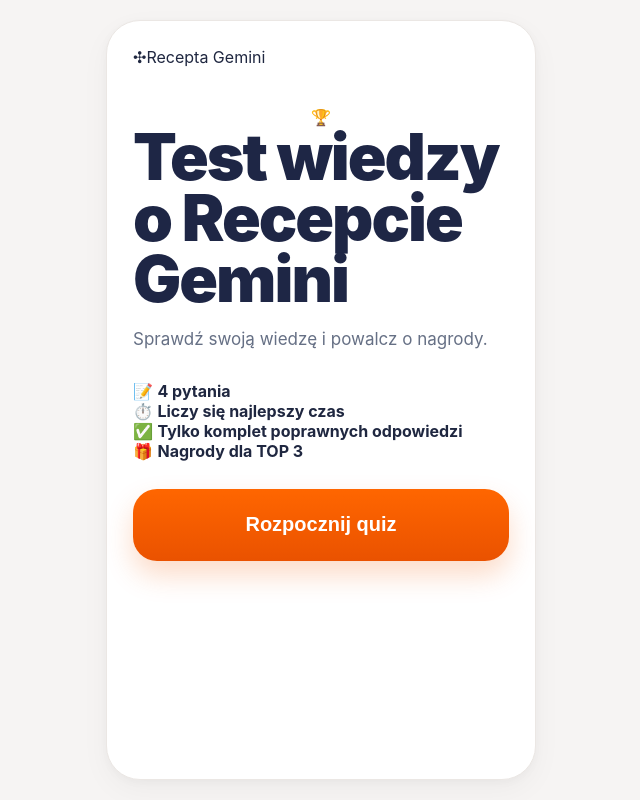
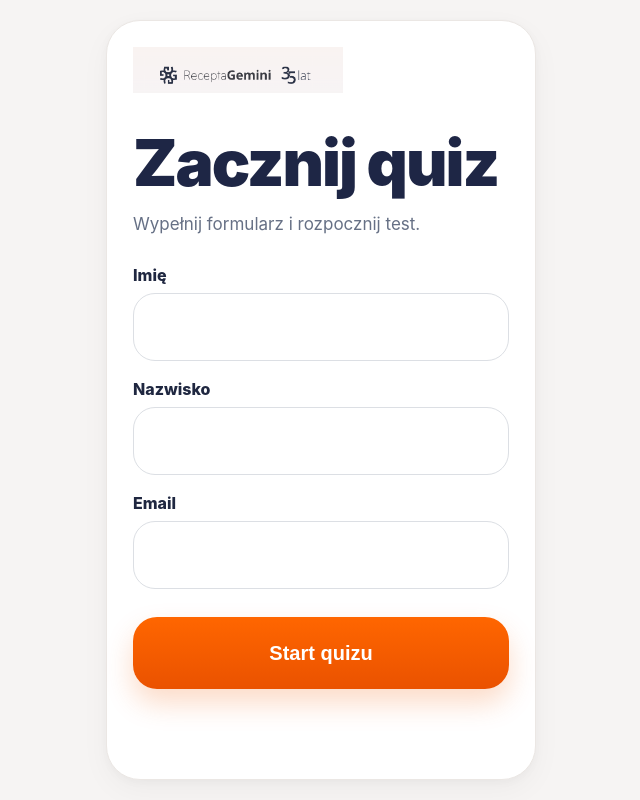
Before and after one commit to kamciaa7-wq/quiz-recepta-gemini, a Next.js app: page / in a window 1280 px wide. Shown: the whole page, without its empty margins (319-959 px from the left). Built offline with nearby package versions, Linux system fonts and the light colour scheme.

Commit message:
Update page.tsx

```diff
--- a/app/page.tsx
+++ b/app/page.tsx
@@ -1,187 +1,59 @@
 'use client';
 
-import { useMemo, useState } from 'react';
-import { QUIZ_TITLE, questions } from '../lib/quiz';
+import { useState } from 'react';
 
-type Stage = 'home' | 'form' | 'quiz' | 'done' | 'ranking';
+export default function Home() {
+  const [first_name, setFirst] = useState('');
+  const [last_name, setLast] = useState('');
+  const [email, setEmail] = useState('');
+  const [error, setError] = useState('');
 
-const fmt = (ms:number) => {
-  const s = Math.floor(ms / 1000);
+  async function startQuiz() {
+    setError('');
 
-  return `${String(Math.floor(s / 60)).padStart(2,'0')}:${String(s % 60).padStart(2,'0')}`;
-};
-
-export default function Home(){
-
-  const [stage,setStage] = useState<Stage>('home');
-
-  const [form,setForm] = useState({
-    first_name:'',
-    last_name:'',
-    email:''
-  });
-
-  const [attempt,setAttempt] = useState('');
-
-  const [idx,setIdx] = useState(0);
-
-  const [answers,setAnswers] = useState<Record<string,string>>({});
-
-  const [result,setResult] = useState<any>(null);
-
-  const [ranking,setRanking] = useState<any[]>([]);
-
-  const [err,setErr] = useState('');
-
-  const q = questions[idx];
-
-  const selected = q ? answers[q.id] : '';
-
-  async function start(){
-
-    setErr('');
-
-    if(
-      !form.first_name ||
-      !form.last_name ||
-      !form.email
-    ){
-      setErr('Uzupełnij wszystkie pola.');
-      return;
-    }
-
-    const r = await fetch('/api/start',{
-      method:'POST',
-      headers:{
-        'Content-Type':'application/json'
-      },
-      body:JSON.stringify(form)
-    });
-
-    const j = await r.json();
-
-    if(!r.ok){
-      setErr(j.error || 'Nie udało się rozpocząć quizu.');
-      return;
-    }
-
-    setAttempt(j.id);
-
-    setStage('quiz');
-  }
-
-  async function finish(){
-
-    const r = await fetch('/api/submit',{
-      method:'POST',
-      headers:{
-        'Content-Type':'application/json'
-      },
-      body:JSON.stringify({
-        id:attempt,
-        answers
+    const r = await fetch('/api/start', {
+      method: 'POST',
+      headers: { 'Content-Type': 'application/json' },
+      body: JSON.stringify({
+        first_name,
+        last_name,
+        email
       })
     });
 
     const j = await r.json();
 
-    if(!r.ok){
-      setErr(j.error || 'Nie udało się zapisać wyniku.');
+    if (!r.ok) {
+      setError(j.error || 'Błąd');
       return;
     }
 
-    setResult(j);
-
-    setStage('done');
+    localStorage.setItem('quiz_attempt_id', j.id);
+    window.location.href = '/quiz';
   }
 
-  async function showRanking(){
+  return (
+    <main className="wrap">
+      <div className="phone">
 
-    const r = await fetch('/api/admin/results?public=1');
-
-    const j = await r.json();
-
-    setRanking(j.results || []);
-
-    setStage('ranking');
-  }
-
-  const content = useMemo(()=>{
-
-    if(stage === 'home'){
-
-      return (
-        <>
         <div className="brand">
-            <span className="logo">✣</span>
-            Recepta Gemini
-          </div>
-
-          <div className="center hero">
-            🏆
-          </div>
-
-          <h1 className="h1">
-            {QUIZ_TITLE}
-          </h1>
-
-          <p className="sub">
-            Sprawdź swoją wiedzę i powalcz o nagrody.
-          </p>
-
-          <div className="card">
-
-            <div className="row">
-              📝 <b>4 pytania</b>
-            </div>
-
-            <div className="row">
-              ⏱️ <b>Liczy się najlepszy czas</b>
-            </div>
-
-            <div className="row">
-              ✅ <b>Tylko komplet poprawnych odpowiedzi</b>
-            </div>
-
-            <div className="row">
-              🎁 <b>Nagrody dla TOP 3</b>
-            </div>
-
-          </div>
-
-          <button
-            className="btn"
-            onClick={()=>setStage('form')}
-          >
-            Rozpocznij quiz
-          </button>
-
-          <div className="wave"/>
-
-        </>
-      );
-    }
-
-    if(stage === 'form'){
-
-      return (
-        <>
-          <div className="brand">
-            <span className="logo">✣</span>
-            Recepta Gemini
+          <img
+            src="/Zrzut ekranu 2026-05-29 112620.png"
+            alt="Recepta Gemini"
+          />
         </div>
 
         <h1 className="h1">
           Zacznij quiz
         </h1>
 
-          <p className="sub">
+        <div className="sub">
           Wypełnij formularz i rozpocznij test.
-          </p>
+        </div>
 
-          {err && (
+        {error && (
           <div className="error">
-              {err}
+            {error}
           </div>
         )}
 
@@ -191,11 +63,8 @@
 
         <input
           className="input"
-            value={form.first_name}
-            onChange={e=>setForm({
-              ...form,
-              first_name:e.target.value
-            })}
+          value={first_name}
+          onChange={e => setFirst(e.target.value)}
         />
 
         <label className="label">
@@ -204,11 +73,8 @@
 
         <input
           className="input"
-            value={form.last_name}
-            onChange={e=>setForm({
-              ...form,
-              last_name:e.target.value
-            })}
+          value={last_name}
+          onChange={e => setLast(e.target.value)}
         />
 
         <label className="label">
@@ -218,224 +84,18 @@
         <input
           className="input"
           type="email"
-            value={form.email}
-            onChange={e=>setForm({
-              ...form,
-              email:e.target.value
-            })}
+          value={email}
+          onChange={e => setEmail(e.target.value)}
         />
 
         <button
           className="btn"
-            onClick={start}
+          onClick={startQuiz}
         >
           Start quizu
         </button>
-        </>
-      );
-    }
-
-    if(stage === 'quiz'){
-
-      return (
-        <>
-          <div className="topbar">
-            <span>
-              Pytanie {idx + 1}/4
-            </span>
-
-            <span>
-              ⏱️
-            </span>
-          </div>
-
-          <div className="progress">
-            <span
-              style={{
-                width:`${((idx + 1) / questions.length) * 100}%`
-              }}
-            />
-          </div>
-
-          <div className="q">
-            {q.text}
-          </div>
-
-          {q.answers.map(a=>(
-            <button
-              key={a.id}
-              className={
-                'answer ' +
-                (selected === a.id ? 'active' : '')
-              }
-              onClick={()=>setAnswers({
-                ...answers,
-                [q.id]:a.id
-              })}
-            >
-              <span className="dot"/>
-
-              <b>
-                {a.id.toUpperCase()}.
-              </b>
-
-              {' '}
-              {a.text}
-            </button>
-          ))}
-
-          <div style={{height:20}}/>
-
-          {err && (
-            <div className="error">
-              {err}
-            </div>
-          )}
-
-          <button
-            className="btn"
-            disabled={!selected}
-            onClick={()=>
-              idx < questions.length - 1
-                ? setIdx(idx + 1)
-                : finish()
-            }
-          >
-            {idx < questions.length - 1
-              ? 'Następne'
-              : 'Zakończ quiz'}
-          </button>
-        </>
-      );
-    }
-
-    if(stage === 'done'){
-
-      return (
-        <>
-          <div className="brand">
-            <span className="logo">✣</span>
-            Recepta Gemini
-          </div>
-
-          <div className="trophy">
-            🏆
-          </div>
-
-          <h1 className="h1">
-            Twój wynik
-          </h1>
-
-          <p className="sub">
-            <b>
-              {result.score} / 4
-            </b>
-            {' '}
-            poprawnych odpowiedzi
-          </p>
-
-          <p className="sub">
-            Twój czas:
-            {' '}
-            <b>
-              {fmt(result.duration_ms)}
-            </b>
-          </p>
-
-          <div className="card center">
-            Wynik został zapisany.
-          </div>
-
-          <button
-            className="btn"
-            onClick={showRanking}
-          >
-            Zobacz ranking
-          </button>
-        </>
-      );
-    }
-
-    return (
-      <>
-        <div className="brand">
-          <span className="logo">✣</span>
-          Recepta Gemini
-        </div>
-
-        <h1 className="h1">
-          Ranking
-        </h1>
-
-        <div className="card">
-
-          <table className="rank">
-
-            <thead>
-              <tr>
-                <th>#</th>
-                <th>Imię i nazwisko</th>
-                <th>Czas</th>
-                <th>Wynik</th>
-              </tr>
-            </thead>
-
-            <tbody>
-
-              {ranking.map((r,i)=>(
-                <tr key={r.id}>
-
-                  <td>
-                    <span className="pill">
-                      {i + 1}
-                    </span>
-                  </td>
-
-                  <td>
-                    {r.first_name} {r.last_name}
-                  </td>
-
-                  <td>
-                    {fmt(r.duration_ms)}
-                  </td>
-
-                  <td>
-                    {r.score}/4
-                  </td>
-
-                </tr>
-              ))}
-
-            </tbody>
-
-          </table>
 
       </div>
-
-        <button
-          className="btn secondary"
-          onClick={()=>setStage('home')}
-        >
-          Wróć
-        </button>
-      </>
-    );
-
-  },[
-    stage,
-    form,
-    idx,
-    answers,
-    err,
-    result,
-    ranking
-  ]);
-
-  return (
-    <main className="wrap">
-      <section className="phone">
-        {content}
-      </section>
     </main>
   );
 }
```
Lines whose indentation alone changed are shown as unchanged.
